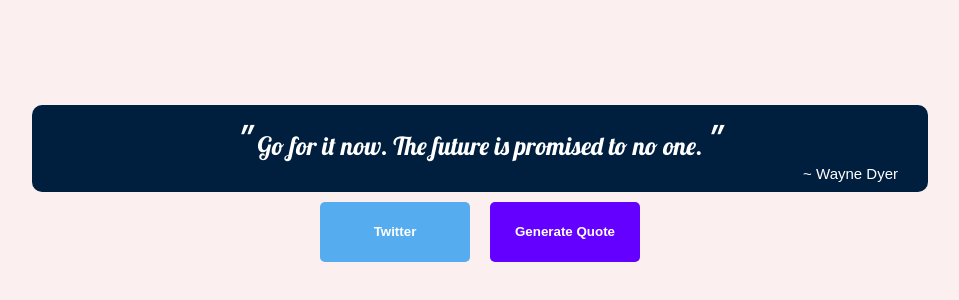
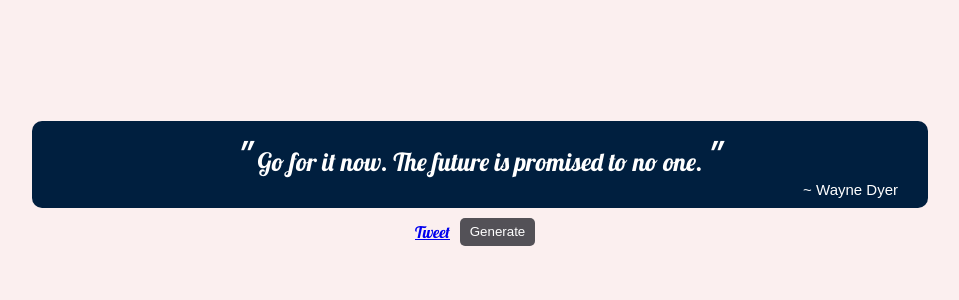
Before and after one commit to imatos/Quote-Freecodecamp, a plain HTML site: page index.html in a window 1280 px wide. Shown: the part 212-512 px from the top of the page, without its empty margins (160-1119 px from the left). Drawn offline with nearby package versions, Linux system fonts and the light colour scheme.

Commit message:
add tweet button and make quote button similar to tweet button

```diff
--- a/css/main.css
+++ b/css/main.css
@@ -42,34 +42,27 @@ body {
 
 .btn-content {
   display: flex;
+  align-items: center;
 }
 
 .btn {
-  height: 60px;
-  width: 150px;
+  position: static;
+  visibility: visible;
+  width: 75px;
+  height: 28px;
   border-radius: 5px;
   border: none;
 
   margin: 10px;
-  font-weight: bold;
   color: #fff;
 }
 
-.btn-twitter {
-  background: #55acee;
-}
-
-.btn-twitter:hover {
-  background: #8fcdfb;
-  cursor: pointer;
-}
-
 .btn-default {
-  background: #6400ff;
+  background: #535157;
 }
 
 .btn-default:hover {
-  border: 1px solid #b88bff;
-  background: #b88bff;
+  border: 1px solid #7c7c80;
+  background: #7c7c80;
   cursor: pointer;
 }
--- a/index.html
+++ b/index.html
@@ -60,6 +60,8 @@ $(document).ready(function(){
     var quote = quotes[rand];
     $("#quote").text(quote.quote);
     $("#author-name").text(quote.author);
+
+    $('#btn-twitter').attr("data-text",  quote.quote + "  ~ " + quote.author);
   }
 
   SetQuote();
@@ -81,10 +83,11 @@ $(document).ready(function(){
     </div>
 
       <div class="btn-content">
-        <button id="btn-twitter" type="button" name="button" class="btn btn-twitter">Twitter</button>
-        <button id="btn-quote" type="button" name="button" class="btn btn-default">Generate Quote</button>
+        <a id="btn-twitter" href="https://twitter.com/share" class="twitter-share-button" data-size="large">Tweet</a>
+        <button id="btn-quote" type="button" name="button" class="btn btn-default">Generate</button>
         <div>
       </div>
     </section>
+    <script>!function(d,s,id){var js,fjs=d.getElementsByTagName(s)[0],p=/^http:/.test(d.location)?'http':'https';if(!d.getElementById(id)){js=d.createElement(s);js.id=id;js.src=p+'://platform.twitter.com/widgets.js';fjs.parentNode.insertBefore(js,fjs);}}(document, 'script', 'twitter-wjs');</script>
   </body>
   </html>
```
